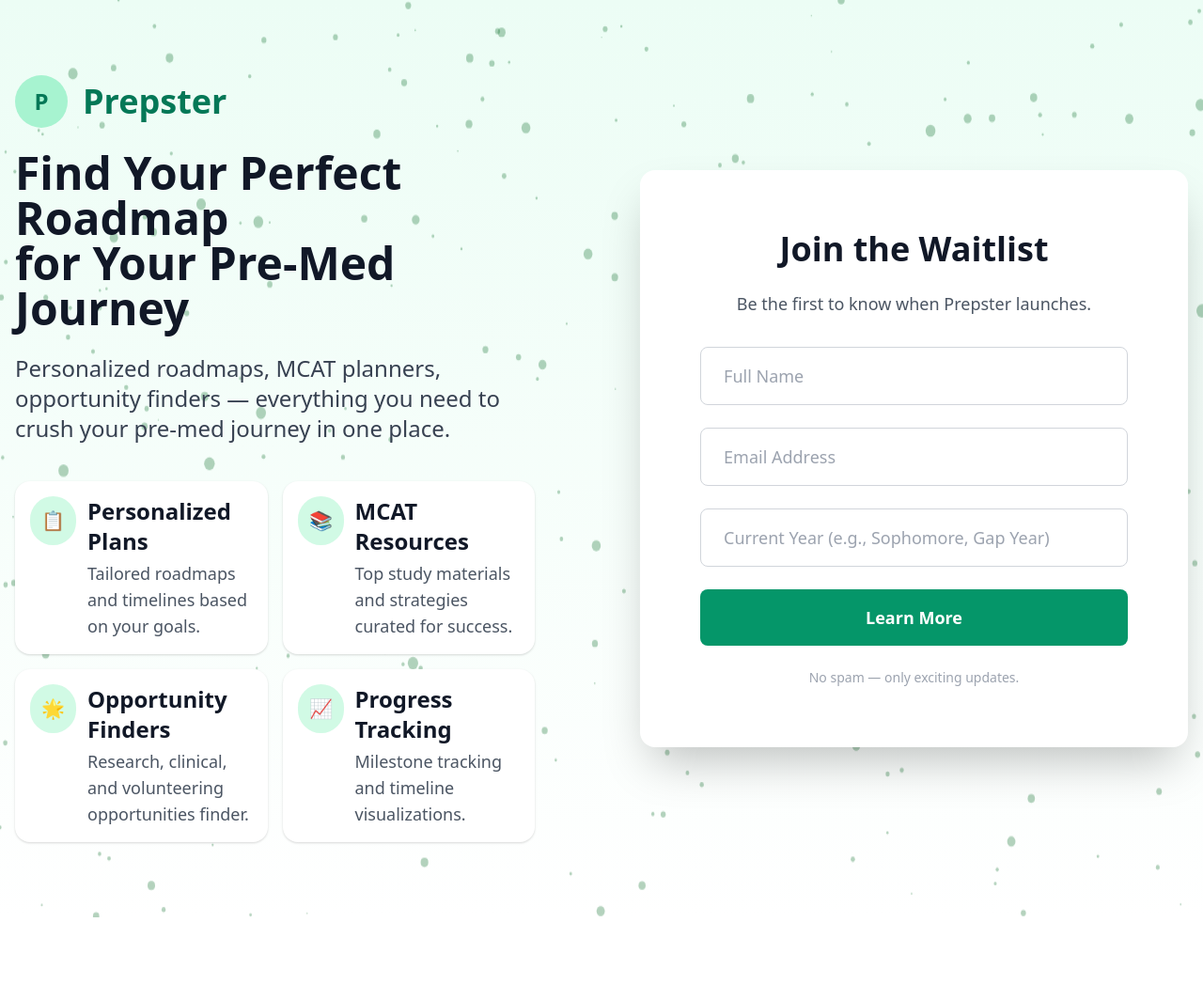
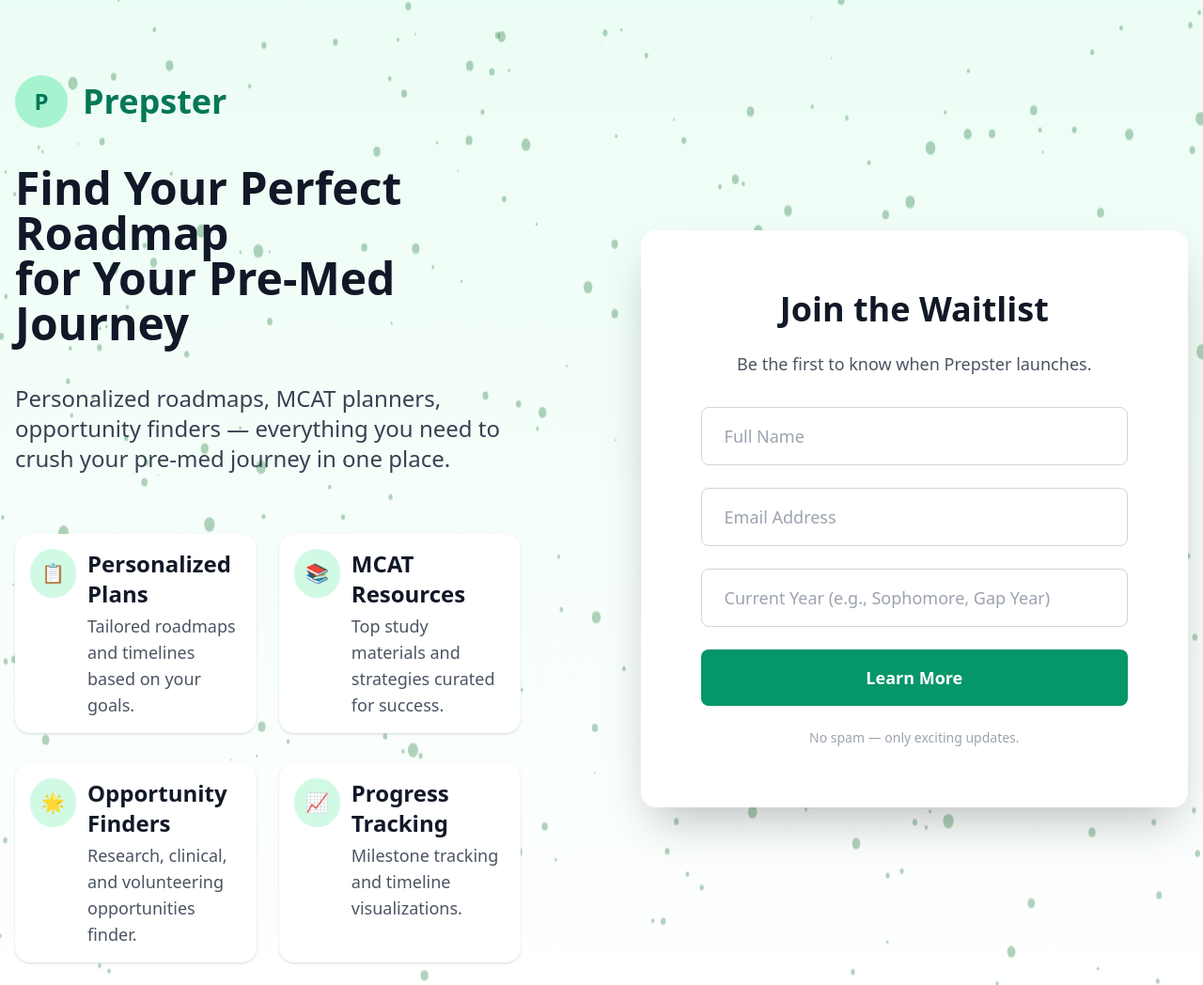
Before and after one commit to AwesomeCoder30/Prepster, a plain HTML site: page Desktop/proj/waitlist.html in a window 1280 px wide. Shown: the top 1048 px of the page at 94% size. Before the commit the page ends 976 px from the top, so only its background shows below. Drawn offline with nearby package versions, Linux system fonts and the light colour scheme.

Commit message:
late night

```diff
--- a/Desktop/proj/waitlist.html
+++ b/Desktop/proj/waitlist.html
@@ -32,7 +32,7 @@
         <div class="container mx-auto flex flex-col lg:flex-row items-center justify-center gap-12 lg:gap-20">
 
             <!-- Left Side -->
-            <div class="flex flex-col w-full lg:w-1/2 lg:pr-8 space-y-6">
+            <div class="flex flex-col w-full max-w-3xl lg:w-1/2 lg:pr-12 space-y-10">
                 <div class="flex items-center space-x-4">
                     <div class="bg-green-200 text-green-700 font-bold w-14 h-14 rounded-full flex items-center justify-center text-2xl">
                         P
@@ -40,7 +40,7 @@
                     <span class="text-4xl font-bold text-green-700">Prepster</span>
                 </div>
 
-                <h1 class="text-3xl md:text-5xl lg:text-5xl font-extrabold leading-tight max-w-5xl w-full text-center lg:text-left">
+                <h1 class="text-3xl md:text-5xl lg:text-5xl font-extrabold leading-tight w-full text-center lg:text-left mt-4">
                     Find Your Perfect Roadmap<br /> for Your Pre-Med Journey
                 </h1>
 
@@ -48,7 +48,7 @@
                     Personalized roadmaps, MCAT planners, opportunity finders — everything you need to crush your pre-med journey in one place.
                 </p>
 
-                <div class="grid grid-cols-1 md:grid-cols-2 gap-4 pt-4">
+                <div class="grid grid-cols-1 md:grid-cols-2 gap-x-6 gap-y-8 pt-6">
                     <div class="flex items-start space-x-3 bg-white p-4 rounded-2xl shadow hover:shadow-lg transition w-full">
                         <div class="bg-green-100 text-green-600 p-3 rounded-full text-xl">📋</div>
                         <div>
```
